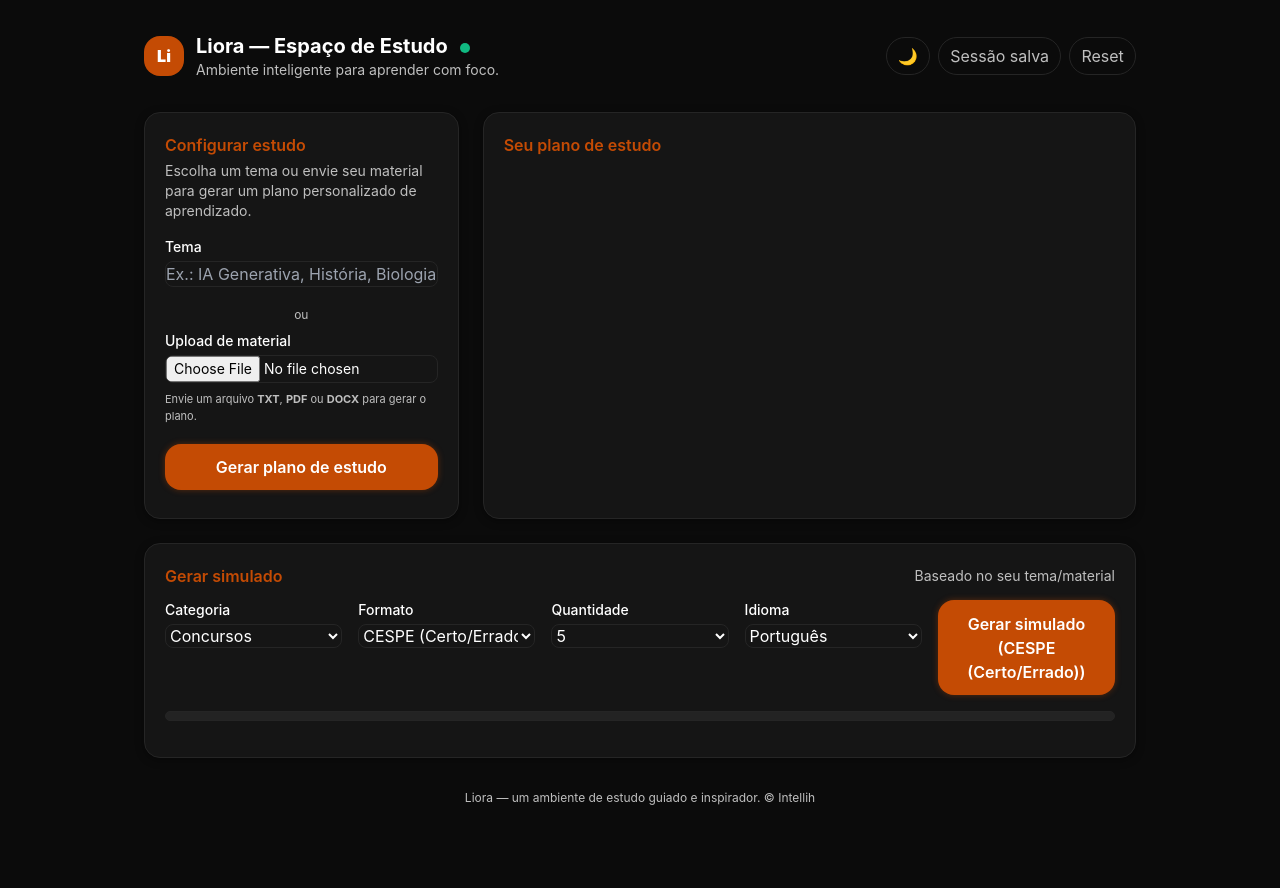
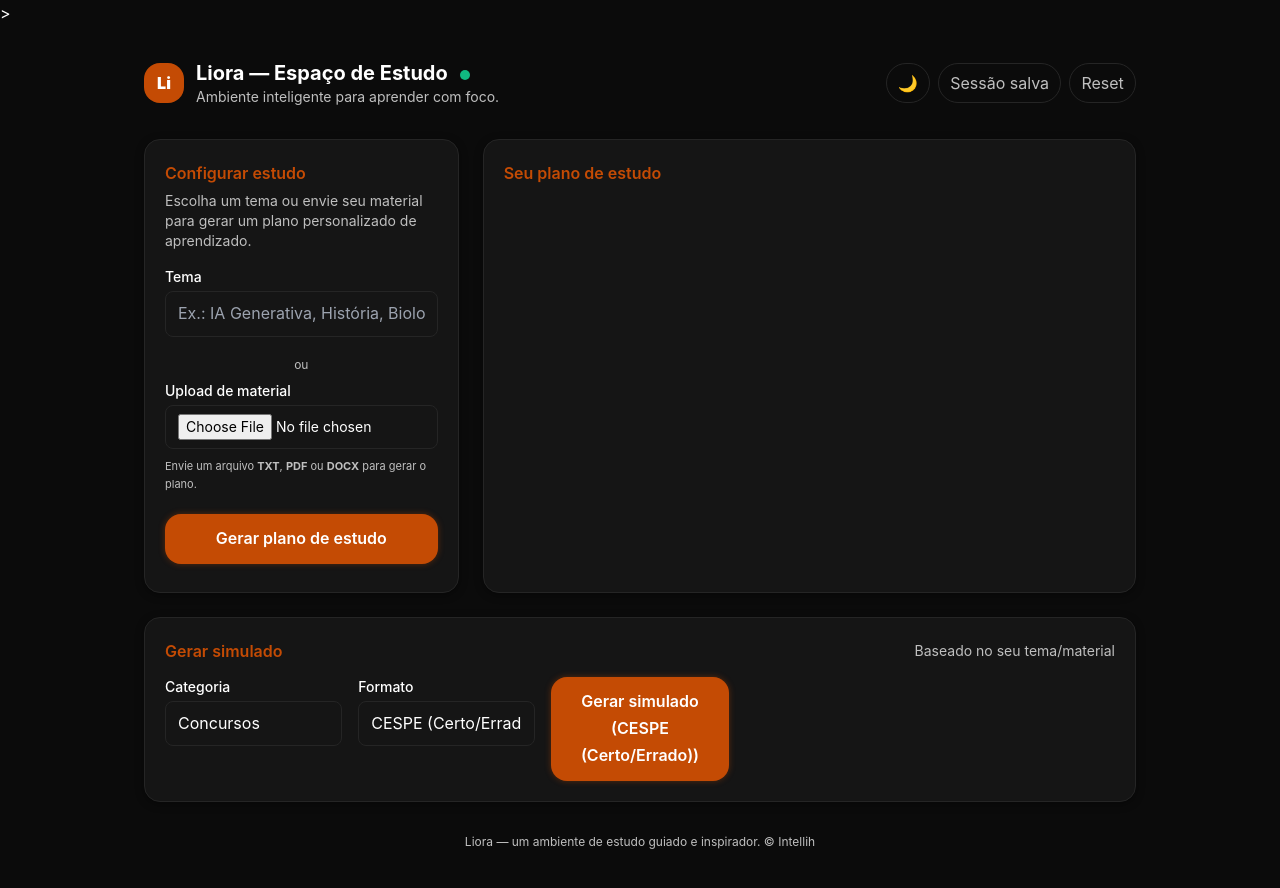
Before and after one commit to pfiuza08/microlearning-intellih, a plain HTML site: page src/pages/index.html in a window 1280 px wide. Before the commit the page ends 846 px from the top, so only its background shows below. Drawn offline with nearby package versions, Linux system fonts and the light colour scheme.

Commit message:
Update index.html

```diff
--- a/src/pages/index.html
+++ b/src/pages/index.html
@@ -1,5 +1,6 @@
 <!DOCTYPE html>
 <html lang="pt-BR">
+>
 <head>
   <meta charset="utf-8" />
   <meta name="viewport" content="width=device-width, initial-scale=1" />
@@ -34,18 +35,29 @@
 
     .dot { width:10px; height:10px; border-radius:50%; background:#10b981; display:inline-block; margin-left:.5rem; }
 
-    .loading { display:inline-block; animation:spin 1s linear infinite; }
-    @keyframes spin { from{transform:rotate(0)} to{transform:rotate(360deg)} }
-
-    input, select { background:transparent; border:1px solid var(--stroke); border-radius:8px; padding:.5rem .75rem; width:100%; color:var(--fg); transition:border 0.3s ease, box-shadow 0.3s ease; }
-    input:focus, select:focus { border-color:var(--brand); box-shadow:0 0 0 2px rgba(196,75,4,0.3); outline:none; }
+    /* === CAMPOS E SELECT === */
+    input, select {
+      background:var(--card);
+      border:1px solid var(--stroke);
+      border-radius:8px;
+      padding:.5rem .75rem;
+      width:100%;
+      color:var(--fg);
+      transition:border 0.3s ease, box-shadow 0.3s ease, background 0.3s ease;
+      appearance:none;
+    }
+    input:focus, select:focus {
+      border-color:var(--brand);
+      box-shadow:0 0 0 2px rgba(196,75,4,0.3);
+      outline:none;
+    }
+    select option {
+      background:var(--card);
+      color:var(--fg);
+    }
 
     .section-title { font-weight:600; color:var(--brand); }
     .session-card, .qcard { background:var(--card); border:1px solid var(--stroke); border-radius:1rem; padding:1rem; box-shadow:var(--shadow); }
-    .opt { border:1px solid var(--stroke); border-radius:10px; padding:.6rem .8rem; cursor:pointer; transition: border-color .2s ease; }
-    .opt:hover { border-color:var(--brand); }
-    .opt.correct { border-color:#10b981; }
-    .opt.wrong { border-color:#ef4444; }
 
     .bar { width:100%; height:10px; background:rgba(255,255,255,0.06); border-radius:9999px; overflow:hidden; border:1px solid var(--stroke); }
     .bar > div { height:100%; background:var(--brand); width:0%; transition:width .3s ease; }
@@ -71,7 +83,6 @@
   </header>
 
   <main class="max-w-5xl mx-auto px-4 py-8 grid lg:grid-cols-3 gap-6">
-    <!-- Configurar estudo -->
     <section class="lg:col-span-1 card p-5">
       <h2 class="section-title mb-1">Configurar estudo</h2>
       <p class="text-sm text-[var(--muted)] mb-4">Escolha um tema ou envie seu material para gerar um plano personalizado de aprendizado.</p>
@@ -89,7 +100,6 @@
       <p id="status" class="text-xs text-[var(--muted)] mt-2"></p>
     </section>
 
-    <!-- Plano gerado -->
     <section class="lg:col-span-2 card p-5">
       <div class="flex items-center justify-between mb-3">
         <h2 class="section-title">Seu plano de estudo</h2>
@@ -98,7 +108,6 @@
       <div id="plano" class="space-y-3"></div>
     </section>
 
-    <!-- Simulados -->
     <section class="lg:col-span-3 card p-5">
       <div class="flex items-center justify-between mb-3">
         <h2 class="section-title">Gerar simulado</h2>
@@ -120,128 +129,58 @@
           <label class="block text-sm font-medium mb-1">Formato</label>
           <select id="sel-formato"></select>
         </div>
-        <div>
-          <label class="block text-sm font-medium mb-1">Quantidade</label>
-          <select id="sel-qtd">
-            <option>5</option>
-            <option>10</option>
-            <option>15</option>
-          </select>
-        </div>
-        <div>
-          <label class="block text-sm font-medium mb-1">Idioma</label>
-          <select id="sel-lang">
-            <option value="pt">Português</option>
-            <option value="en">Inglês</option>
-          </select>
-        </div>
         <div class="flex items-end"><button id="btn-simulado" class="btn w-full">Gerar simulado</button></div>
       </div>
-
-      <div class="mt-4">
-        <div class="bar"><div id="bar-progress"></div></div>
-        <div id="resultado" class="mt-2 text-sm text-[var(--muted)]"></div>
-      </div>
-
-      <div id="simulado" class="mt-4 space-y-3"></div>
     </section>
   </main>
 
   <footer class="max-w-5xl mx-auto px-4 pb-10 text-xs text-[var(--muted)] text-center">
     <p>Liora — um ambiente de estudo guiado e inspirador. © Intellih</p>
   </footer>
+
   <script>
     // === Tema ===
     const themeBtn = document.getElementById('btn-theme');
     const body = document.body;
-  function setTheme(mode){
-    body.classList.add('fading');
-    themeBtn.classList.add('rotate');
-    setTimeout(()=>{
-      if(mode==='light'){
-        body.classList.add('light');
-        localStorage.setItem('liora_theme','light');
-        themeBtn.textContent='☀️';
-      } else {
-        body.classList.remove('light');
-        localStorage.setItem('liora_theme','dark');
-        themeBtn.textContent='🌙';
-      }
-      setTimeout(()=>{ body.classList.remove('fading'); themeBtn.classList.remove('rotate'); },200);
-    },150);
-  }
-  themeBtn.addEventListener('click',()=>{
-    const current = body.classList.contains('light') ? 'light':'dark';
-    setTheme(current==='light'?'dark':'light');
-  });
+    function setTheme(mode){ body.classList.add('fading'); themeBtn.classList.add('rotate'); setTimeout(()=>{ if(mode==='light'){ body.classList.add('light'); localStorage.setItem('liora_theme','light'); themeBtn.textContent='☀️'; } else { body.classList.remove('light'); localStorage.setItem('liora_theme','dark'); themeBtn.textContent='🌙'; } setTimeout(()=>{ body.classList.remove('fading'); themeBtn.classList.remove('rotate'); },200); },150); }
+    themeBtn.addEventListener('click',()=>{ const current = body.classList.contains('light') ? 'light':'dark'; setTheme(current==='light'?'dark':'light'); });
     setTheme(localStorage.getItem('liora_theme')||'dark');
 
     // === Estado global ===
     const $ = id => document.getElementById(id);
-  const els = {
-    selCat: $('sel-cat'),
-    selFormato: $('sel-formato'),
-    btnSim: $('btn-simulado')
-  };
+    const els = { selCat:$('sel-cat'), selFormato:$('sel-formato'), btnSim:$('btn-simulado') };
 
     // === Formatos por categoria ===
     const FORMATOS = {
-    concursos: [
-      {id:'cespe', label:'CESPE (Certo/Errado)'},
-      {id:'fgv', label:'FGV (5 alternativas)'},
-      {id:'vunesp', label:'VUNESP (4 alternativas)'}
-    ],
-    exames: [
-      {id:'enem', label:'ENEM (5 alternativas)'},
-      {id:'enade', label:'ENADE (objetivas)'},
-      {id:'enamed', label:'ENAMED (casos clínicos)'}
-    ],
-    ti: [
-      {id:'aws', label:'AWS (4 alternativas)'},
-      {id:'az900', label:'AZ-900 (4 alternativas)'},
-      {id:'gcp', label:'GCP (4 alternativas)'}
-    ],
-    mf: [
-      {id:'cpa10', label:'CPA-10 (5 alternativas)'},
-      {id:'cpa20', label:'CPA-20 (5 alternativas)'},
-      {id:'cea', label:'CEA (5 alternativas)'}
-    ],
-    outros: [
-      {id:'generico', label:'Geral (4 alternativas)'}
-    ]
+      concursos: [ {id:'cespe', label:'CESPE (Certo/Errado)'}, {id:'fgv', label:'FGV (5 alternativas)'}, {id:'vunesp', label:'VUNESP (4 alternativas)'} ],
+      exames:    [ {id:'enem', label:'ENEM (5 alternativas)'}, {id:'enade', label:'ENADE (objetivas)'}, {id:'enamed', label:'ENAMED (casos clínicos)'} ],
+      ti:        [ {id:'aws', label:'AWS (4 alternativas)'}, {id:'az900', label:'AZ-900 (4 alternativas)'}, {id:'gcp', label:'GCP (4 alternativas)'} ],
+      mf:        [ {id:'cpa10', label:'CPA-10 (5 alternativas)'}, {id:'cpa20', label:'CPA-20 (5 alternativas)'}, {id:'cea', label:'CEA (5 alternativas)'} ],
+      outros:    [ {id:'generico', label:'Geral (4 alternativas)'} ]
     };
 
-  // === Atualiza lista de formatos dinamicamente ===
     function hydrateFormatos(){
       const cat = els.selCat.value || 'concursos';
       const list = FORMATOS[cat] || [];
-    els.selFormato.innerHTML = ''; // limpa anterior
+      els.selFormato.innerHTML = '';
       list.forEach(f=>{
         const opt = document.createElement('option');
         opt.value = f.id;
         opt.textContent = f.label;
         els.selFormato.appendChild(opt);
       });
-    // reseta para o primeiro formato da nova categoria
       els.selFormato.selectedIndex = 0;
       atualizarBotao();
     }
 
     function atualizarBotao(){
-    const fmt = els.selFormato.value || '';
       const textoFmt = els.selFormato.options[els.selFormato.selectedIndex]?.text || '';
-    els.btnSim.textContent = fmt ? `Gerar simulado (${textoFmt})` : 'Gerar simulado';
+      els.btnSim.textContent = textoFmt ? `Gerar simulado (${textoFmt})` : 'Gerar simulado';
     }
 
-  // === Eventos ===
-  els.selCat.addEventListener('change', ()=>{
-    hydrateFormatos();
-  });
+    els.selCat.addEventListener('change', ()=>{ hydrateFormatos(); });
     els.selFormato.addEventListener('change', atualizarBotao);
-
-  // === Inicialização ===
     hydrateFormatos();
   </script>
-
 </body>
 </html>
```
Lines whose indentation alone changed are shown as unchanged.
